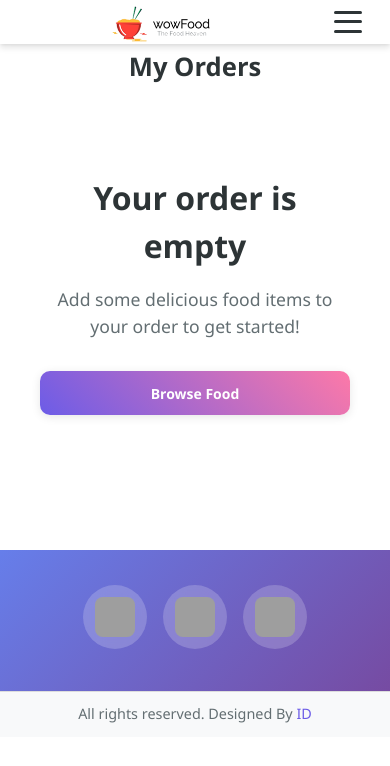
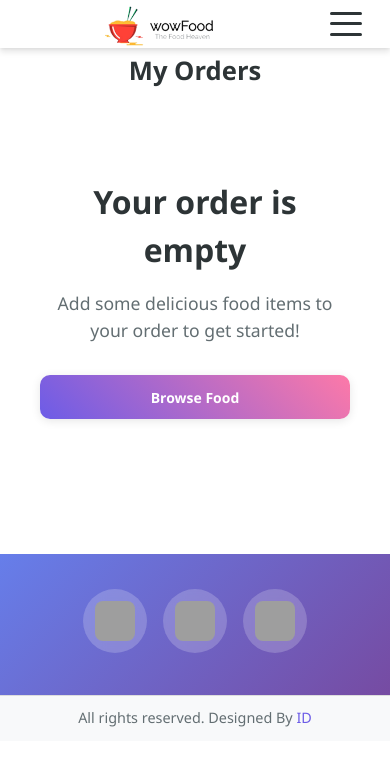
Before and after one commit to issamdi/food-ordering-website, a PHP site: page /food-order/cart.html in a window 390 px wide. Shown: the top 766 px of the page. Run offline with PHP 8.4, Linux system fonts and the light colour scheme; grey boxes are pictures that could not be loaded.

Commit message:
navbar height tweak: increase compact navbar to 64px

```diff
--- a/css/style.css
+++ b/css/style.css
@@ -1141,18 +1141,18 @@ button:focus-visible {
 
 /* Increase navbar height slightly for better spacing */
 :root {
-  --navbar-height: 56px; /* increased from 48px to 56px */
+  --navbar-height: 64px; /* increased slightly from 56px to 64px */
 }
 
 @media only screen and (max-width: 768px) {
   :root {
-    --navbar-height: 48px;
+    --navbar-height: 52px;
   }
 }
 
 @media only screen and (max-width: 480px) {
   :root {
-    --navbar-height: 44px;
+    --navbar-height: 48px;
   }
 }
 
@@ -2387,7 +2387,7 @@ body.dark-mode .navbar.scrolled {
 
 /* Compact navbar override — placed late to override earlier values */
 :root {
-  --navbar-height: 56px; /* increased from 48px to 56px */
+  --navbar-height: 64px; /* increased slightly from 56px to 64px */
 }
 
 /* Enforce compact sizing */
@@ -2429,7 +2429,7 @@ body.dark-mode .navbar.scrolled {
 /* Responsive reductions */
 @media only screen and (max-width: 768px) {
   :root {
-    --navbar-height: 48px;
+    --navbar-height: 52px;
   }
   .navbar .logo img {
     max-height: calc(var(--navbar-height) - 10px);
@@ -2442,7 +2442,7 @@ body.dark-mode .navbar.scrolled {
 
 @media only screen and (max-width: 480px) {
   :root {
-    --navbar-height: 44px;
+    --navbar-height: 48px;
   }
   .navbar .logo img {
     max-height: calc(var(--navbar-height) - 8px);
```
